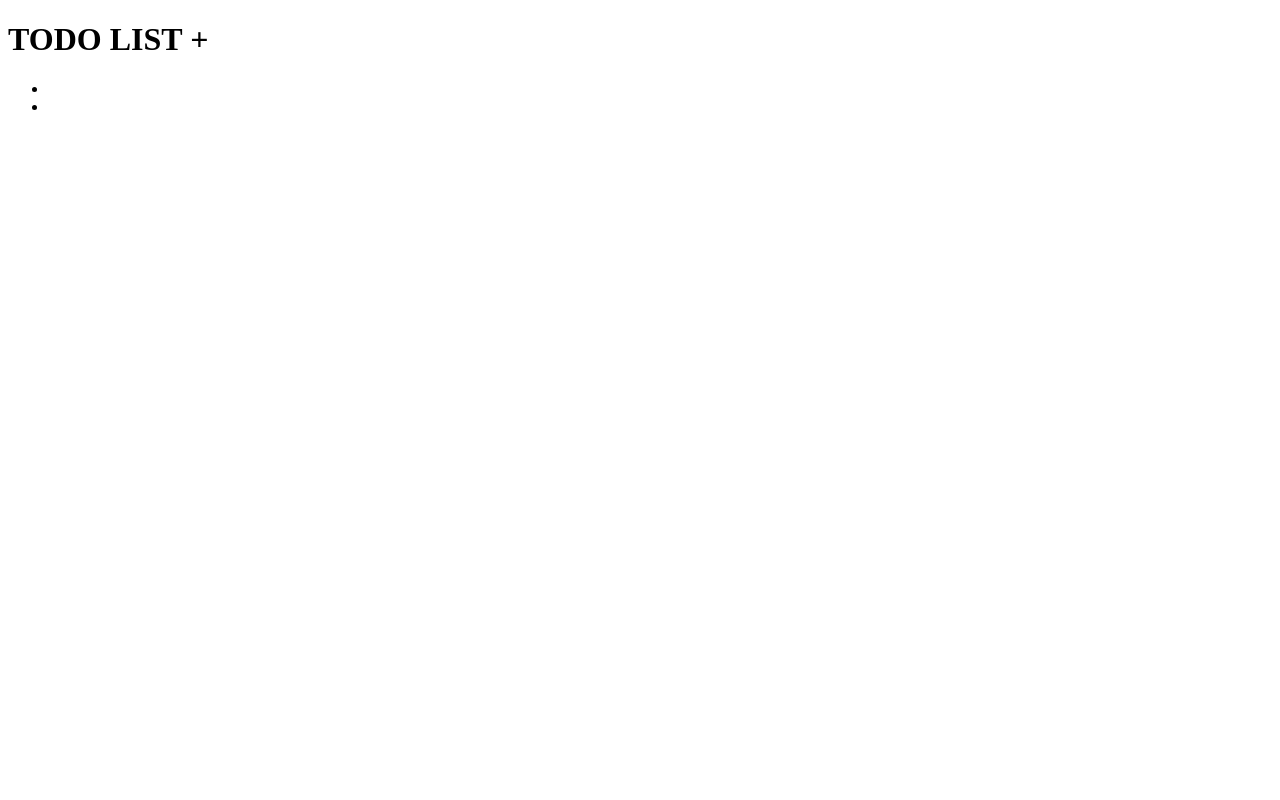
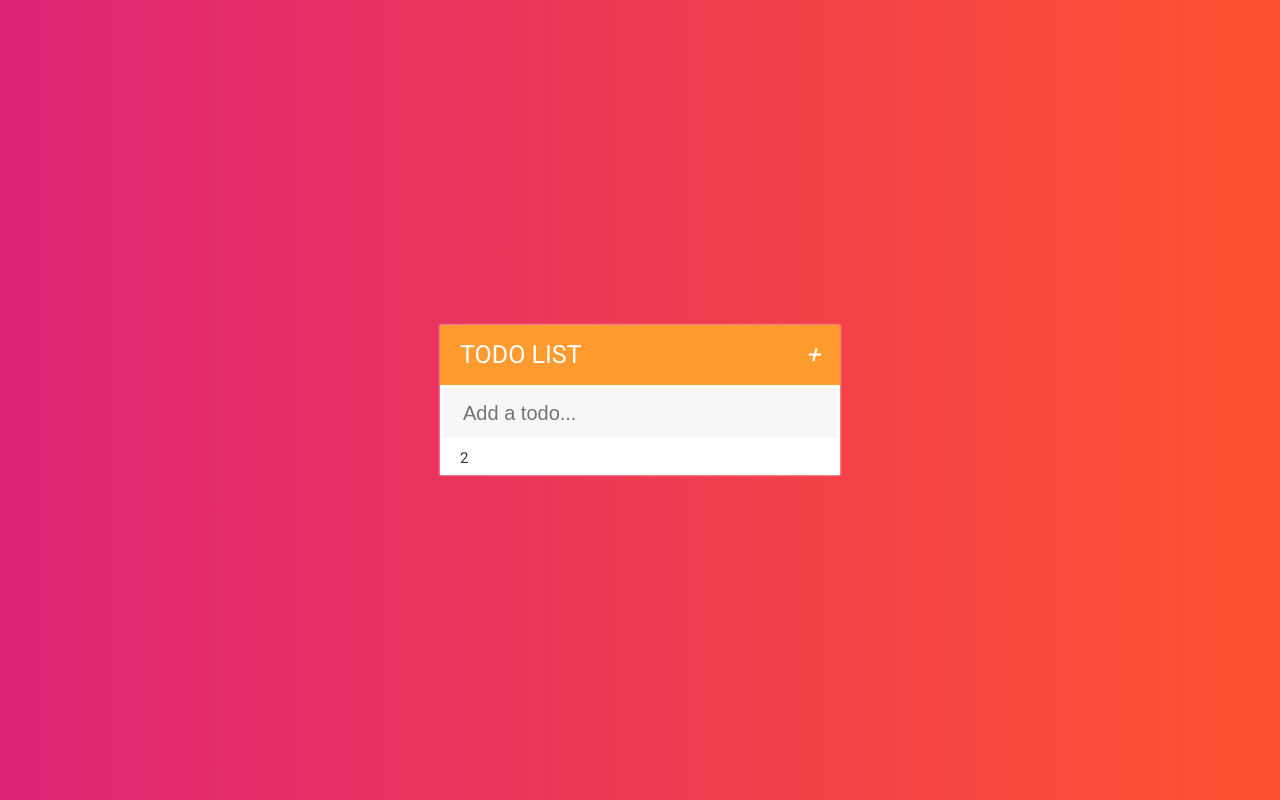
Before and after one commit to Boz-Yusuf/todo_app_jquery, a plain HTML site: page index.html in a window 1280 px wide. Drawn offline with Linux system fonts and the light colour scheme.

Commit message:
style has benn added

```diff
--- a/index.html
+++ b/index.html
@@ -5,14 +5,15 @@
     <meta http-equiv="X-UA-Compatible" content="IE=edge">
     <meta name="viewport" content="width=device-width, initial-scale=1.0">
     <link rel="stylesheet" href="https://cdnjs.cloudflare.com/ajax/libs/font-awesome/6.3.0/css/all.min.css" integrity="sha512-SzlrxWUlpfuzQ+pcUCosxcglQRNAq/DZjVsC0lE40xsADsfeQoEypE+enwcOiGjk/bSuGGKHEyjSoQ1zVisanQ==" crossorigin="anonymous" referrerpolicy="no-referrer" />
+    <link rel="stylesheet" href="style.css">
     <title>todo</title>
 </head>
 <body>
     <form action="submit" class="form">
         <h1 class="form__header">TODO LIST <i class="fa-duotone fa-plus"></i></h1>
+        <input type="text" name="" placeholder="Add a todo..." class="new-task">
         <ul class="form__todos">
-            <li class="todo todo--new"></li>
-            <li class="todo todo--saved"></li>
+            <li class="todo">2</li>
         </ul>
     </form>
 
--- a/style.css
+++ b/style.css
@@ -0,0 +1,92 @@
+@import url('https://fonts.googleapis.com/css?family=Roboto:400,700');
+
+/* ===== GLOBAL RESET ===== */
+*{
+    padding: 0;
+    margin: 0;
+    box-sizing: border-box;
+}
+
+/* ===== VARIABLES ===== */
+:root{
+    --main-color: #FF9A2F;
+    --background-color: #EE3B51;
+    --text-color: #333;
+    --alert-color:  #E32705;
+    --checked-color: #666;
+    --white-color: #fff;
+    --grey-color: #F7F7F7;
+}
+
+/* ===== PAGE STYLES ===== */
+html{
+    font-size: 62.5%;
+}
+
+body{
+    display: flex;
+    justify-content: center;
+    align-items: center;
+    height: 100vh;
+    font-family:  Roboto;
+
+    /* Gradient from UIGradients.com */
+    background: #FF512F;  /* fallback for old browsers */
+    background: -webkit-linear-gradient(to right, #DD2476, #FF512F);  /* Chrome 10-25, Safari 5.1-6 */
+    background: linear-gradient(to right, #DD2476, #FF512F); /* W3C, IE 10+/ Edge, Firefox 16+, Chrome 26+, Opera 12+, Safari 7+ */
+}
+
+/* ===== FORM STYLES ===== */
+form{
+    box-shadow:  0px 0px 2px var(--grey-color);
+    background-color: #fff;
+    width: 40rem;
+}
+
+.form__header{
+    line-height: 4rem;
+    font-size: 2.5rem;
+    padding: 1rem 2rem;
+    font-weight: 500;
+    background-color: var(--main-color);
+    color: var(--white-color);
+}
+
+.fa-plus{
+    float: right;
+}
+
+.fa-plus:hover{
+    cursor: pointer;
+}
+
+.new-task{
+    line-height: 4rem;
+    color: var(--main-color);
+    background-color: var(--grey-color);
+    padding: 0.5rem 2rem;
+    font-size: 2rem;
+    border: solid 0.3rem var(--white-color);
+    width: 100%;
+}
+
+.new-task:focus{
+    outline: none;
+    border: solid 0.3rem var(--main-color);
+}
+
+.form__todos{
+    list-style-type: none;
+}
+
+ .todo{
+    line-height: 3rem;
+    font-size: 1.5rem;
+    color: var(--text-color);
+    padding: 0.2rem 2rem;
+}
+
+.checked{
+    color: var(--checked-color);
+    text-decoration: line-through;
+}
```
